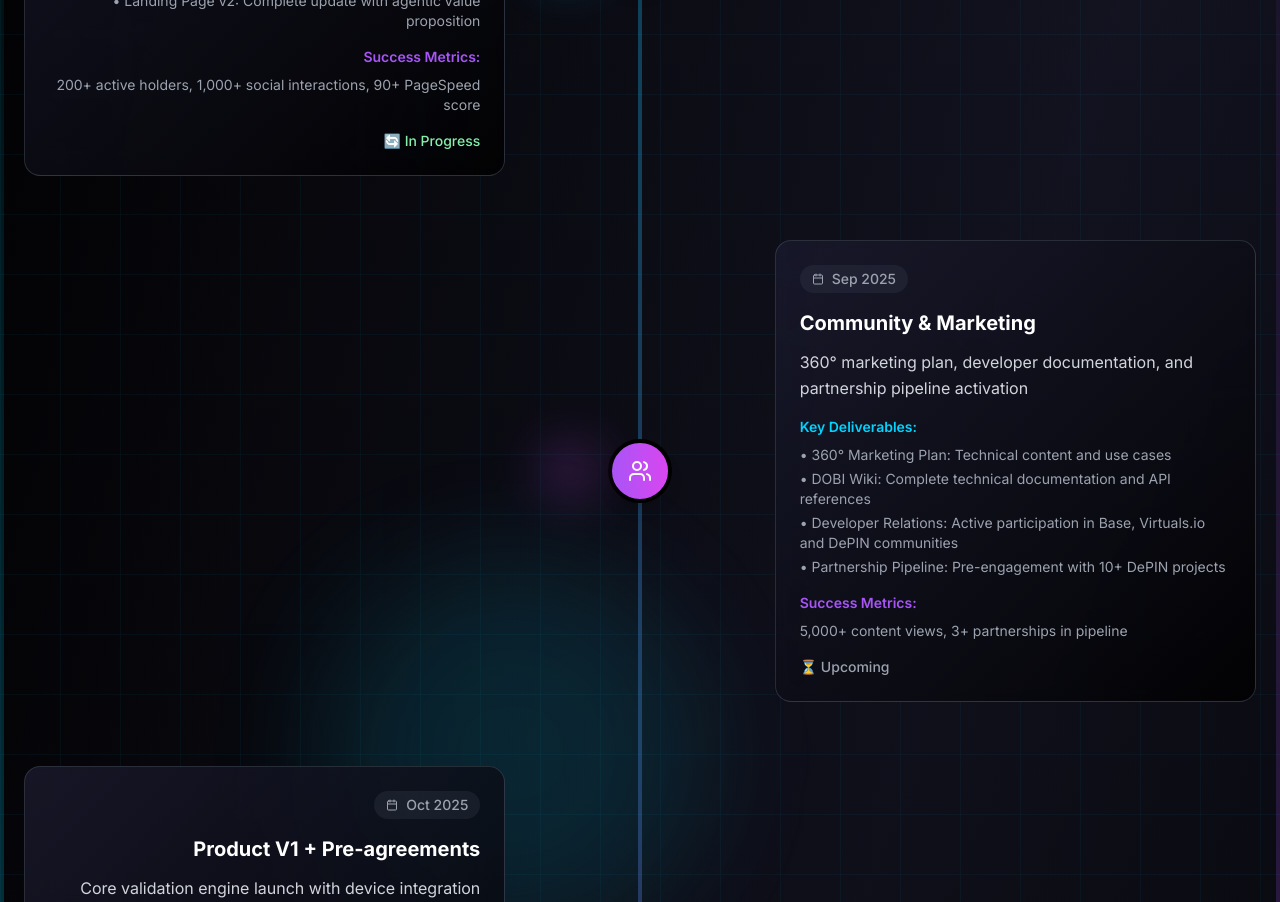
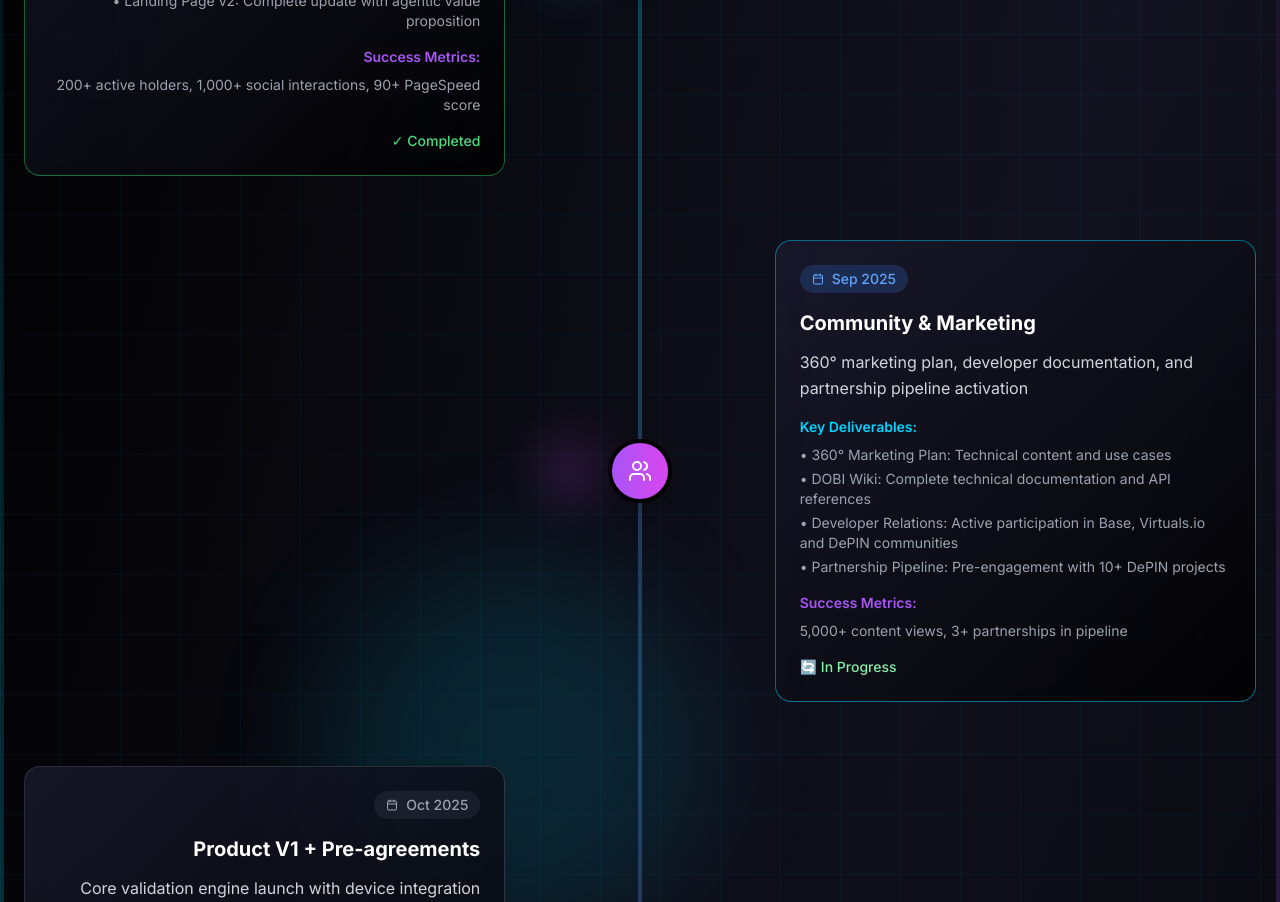
Before and after one commit to Micoh18/Dobi-Landing, a Next.js app: page / in a window 1280 px wide. Shown: the part 4280-5182 px from the top of the page. Built offline with nearby package versions, Linux system fonts and the light colour scheme.

Commit message:
dev branch

```diff
--- a/components/Roadmap.tsx
+++ b/components/Roadmap.tsx
@@ -6,7 +6,7 @@ import { Calendar, Globe, Link, CheckCircle, Bot, DollarSign, Users, Shield, Zap
 const roadmapItems = [
   {
     quarter: 'Aug 2025',
-    status: 'in_progress',
+    status: 'completed',
     title: 'Reactivation & Foundations',
     description: 'Community reactivation, TEE architecture implementation, and Virtuals.io integration',
     details: [
@@ -20,7 +20,7 @@ const roadmapItems = [
   },
   {
     quarter: 'Sep 2025',
-    status: 'upcoming',
+    status: 'in_progress',
     title: 'Community & Marketing',
     description: '360° marketing plan, developer documentation, and partnership pipeline activation',
     details: [
@@ -269,14 +269,14 @@ export default function Roadmap() {
                         whileHover={{ scale: 1.02 }}
                         className={`bg-gradient-to-br from-dobi-gray/80 to-dobi-dark/80 backdrop-blur-sm border ${
                           item.status === 'completed' ? 'border-green-500/50' :
-                          item.status === 'in-progress' ? 'border-neon-blue/50' :
+                          item.status === 'in_progress' ? 'border-neon-blue/50' :
                           'border-gray-600/50'
                         } rounded-2xl p-4 hover:border-neon-purple/50 transition-all duration-300`}
                       >
                         {/* Quarter badge */}
                         <div className={`inline-flex items-center gap-2 px-3 py-1 rounded-full text-sm font-medium mb-3 ${
                           item.status === 'completed' ? 'bg-green-500/20 text-green-400' :
-                          item.status === 'in-progress' ? 'bg-blue-500/20 text-blue-400' :
+                          item.status === 'in_progress' ? 'bg-blue-500/20 text-blue-400' :
                           'bg-gray-600/20 text-gray-400'
                         }`}>
                           <Calendar className="w-3 h-3" />
@@ -330,14 +330,14 @@ export default function Roadmap() {
                         whileHover={{ scale: 1.02 }}
                         className={`bg-gradient-to-br from-dobi-gray/80 to-dobi-dark/80 backdrop-blur-sm border ${
                           item.status === 'completed' ? 'border-green-500/50' :
-                          item.status === 'in-progress' ? 'border-neon-blue/50' :
+                          item.status === 'in_progress' ? 'border-neon-blue/50' :
                           'border-gray-600/50'
                         } rounded-2xl p-6 hover:border-neon-purple/50 transition-all duration-300`}
                       >
                         {/* Quarter badge */}
                         <div className={`inline-flex items-center gap-2 px-3 py-1 rounded-full text-sm font-medium mb-4 ${
                           item.status === 'completed' ? 'bg-green-500/20 text-green-400' :
-                          item.status === 'in-progress' ? 'bg-blue-500/20 text-blue-400' :
+                          item.status === 'in_progress' ? 'bg-blue-500/20 text-blue-400' :
                           'bg-gray-600/20 text-gray-400'
                         }`}>
                           <Calendar className="w-3 h-3" />
```
